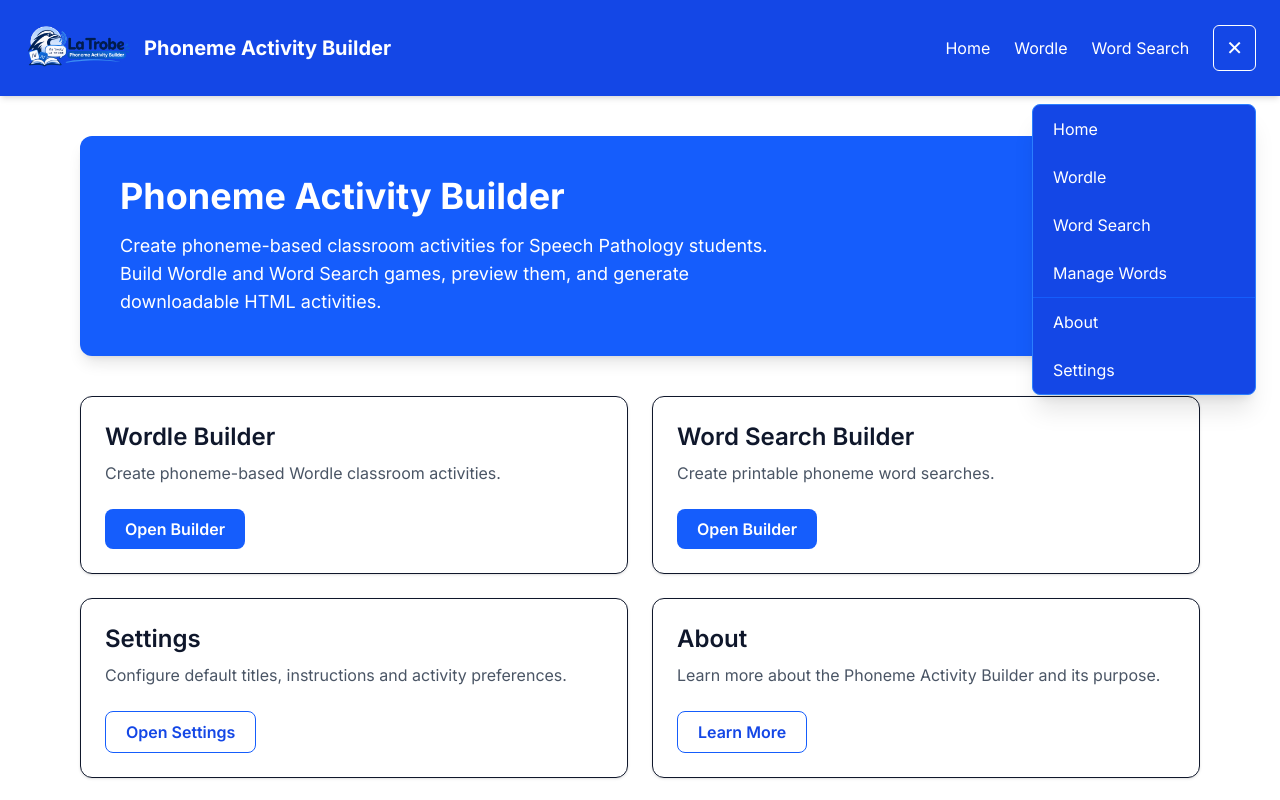
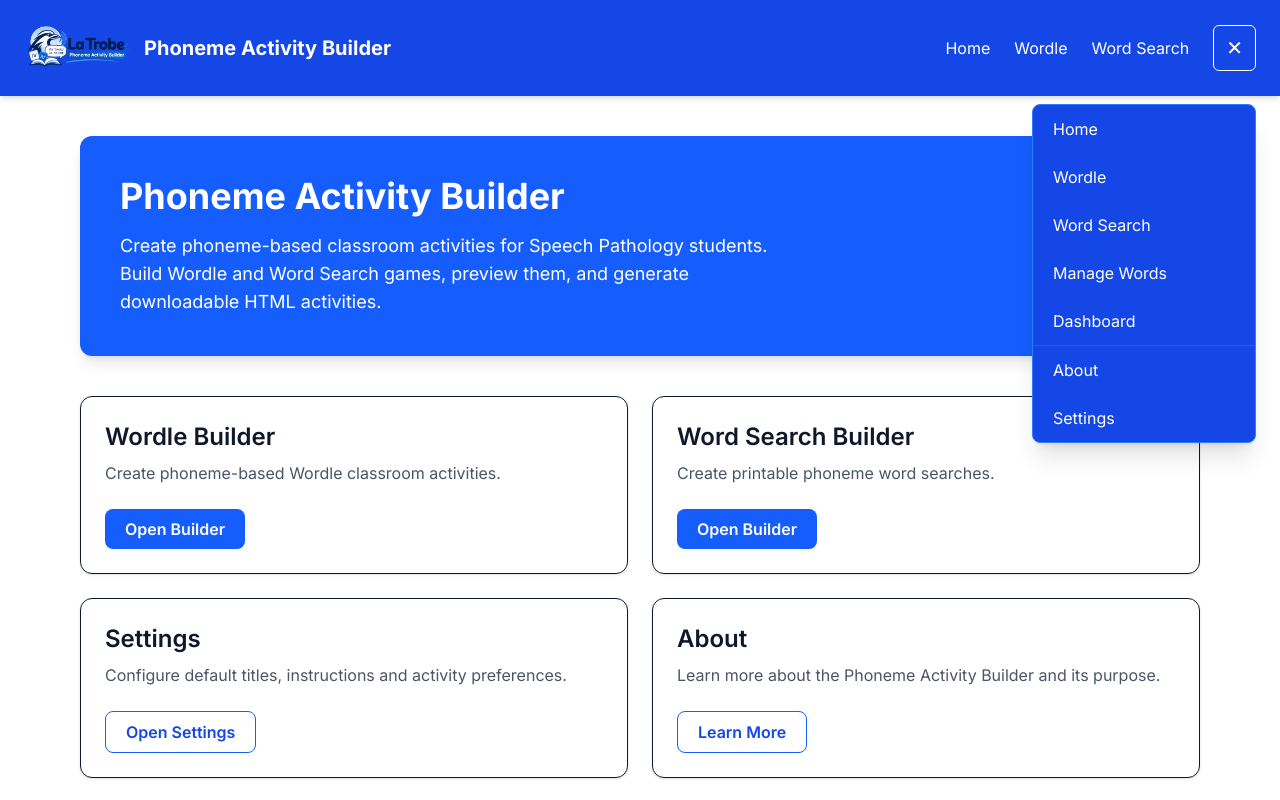
Before and after one commit to mahnoornasya-hub/phoneme-builder, a Next.js app: page / in a window 1280 px wide. Both pictures are taken after a click on the button "Open navigation menu". Shown: the top 800 px of the page. Built offline with nearby package versions, Linux system fonts and the light colour scheme.

Commit message:
Add dashboard to navigation

```diff
--- a/components/layout/Header.tsx
+++ b/components/layout/Header.tsx
@@ -14,7 +14,6 @@
   return (
     <header className="relative bg-blue-700 text-white shadow-md">
       <div className="mx-auto flex max-w-7xl items-center justify-between px-6 py-3">
-
         {/* Logo and site name */}
         <Link
           href="/"
@@ -37,7 +36,6 @@
 
         {/* Right side */}
         <div className="flex items-center gap-6">
-
           {/* Desktop navigation */}
           <nav
             className="hidden items-center gap-6 md:flex"
@@ -59,9 +57,7 @@
           {/* Hamburger */}
           <button
             type="button"
-            onClick={() =>
-              setMenuOpen((current) => !current)
-            }
+            onClick={() => setMenuOpen((current) => !current)}
             className="rounded-md border border-white px-3 py-2 text-xl transition hover:bg-blue-600"
             aria-label={
               menuOpen
@@ -117,6 +113,14 @@
             </Link>
 
             <Link
+              href="/dashboard"
+              onClick={closeMenu}
+              className="px-5 py-3 transition hover:bg-blue-600"
+            >
+              Dashboard
+            </Link>
+
+            <Link
               href="/about"
               onClick={closeMenu}
               className="border-t border-blue-600 px-5 py-3 transition hover:bg-blue-600"
```
